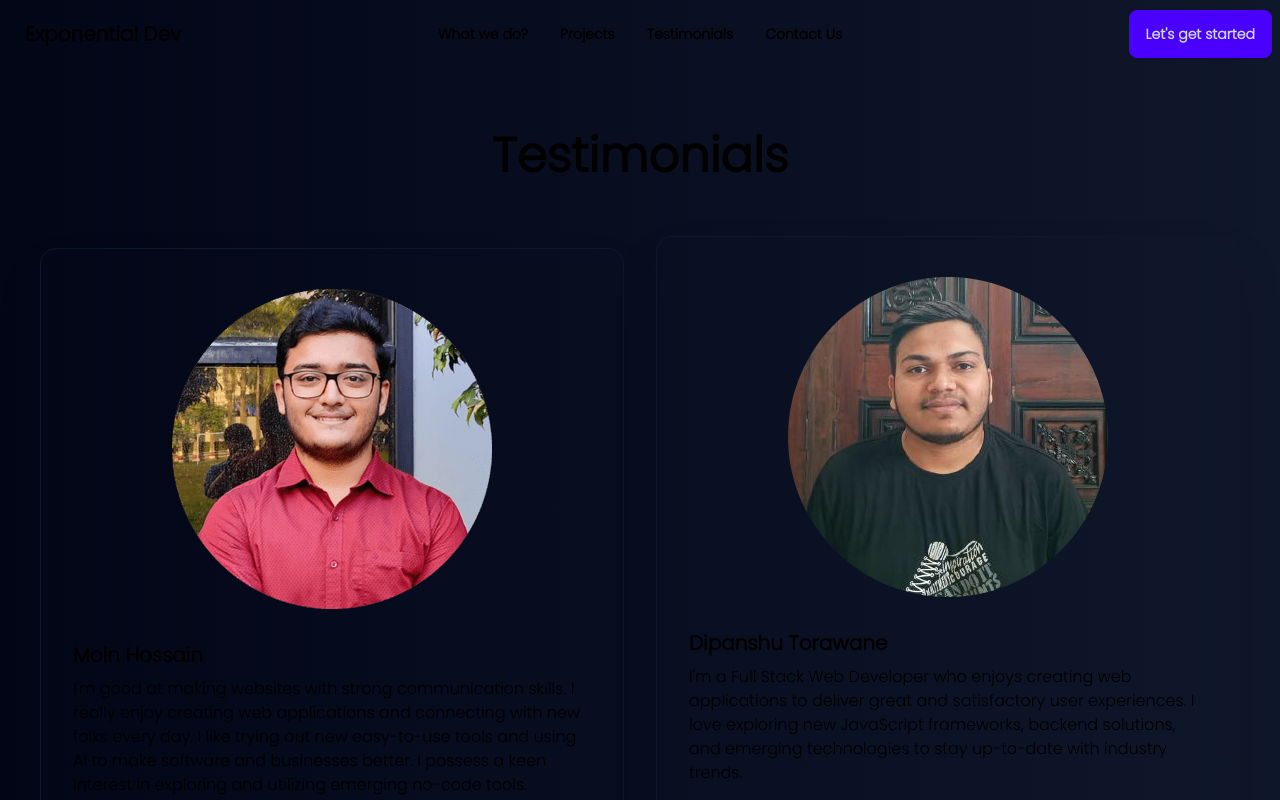
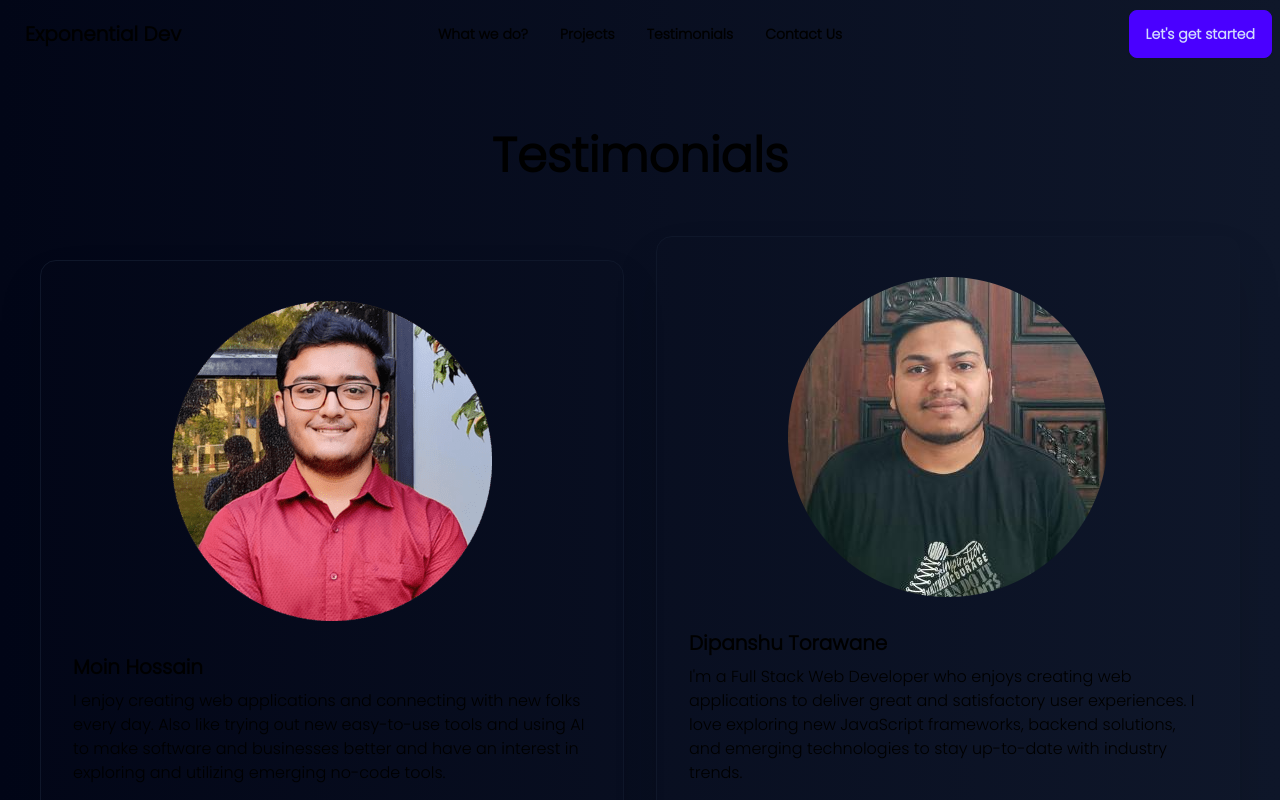
Before and after one commit to dipanshu18/exponentialDev, a Next.js app: page /testimonials in a window 1280 px wide. Shown: the top 800 px of the page. Built offline with nearby package versions, Linux system fonts and the light colour scheme; what tailwind-typewriter would draw is missing.

Commit message:
Modified Moin's Bio

```diff
--- a/app/testimonials/page.tsx
+++ b/app/testimonials/page.tsx
@@ -22,12 +22,10 @@ export default function page() {
             <h2 className="card-title">Moin Hossain</h2>
             <p className="flex flex-col gap-4">
               <span>
-                I{`'`}m good at making websites with strong communication
-                skills. I really enjoy creating web applications and connecting
-                with new folks every day. I like trying out new easy-to-use
-                tools and using AI to make software and businesses better. I
-                possess a keen interest in exploring and utilizing emerging
-                no-code tools.
+                I enjoy creating web applications and connecting with new folks
+                every day. Also like trying out new easy-to-use tools and using
+                AI to make software and businesses better and have an interest
+                in exploring and utilizing emerging no-code tools.
               </span>
               <span>My current tech toolkit includes:</span>
               <span>Frontend: Reactjs, TailwindCSS</span>
```
